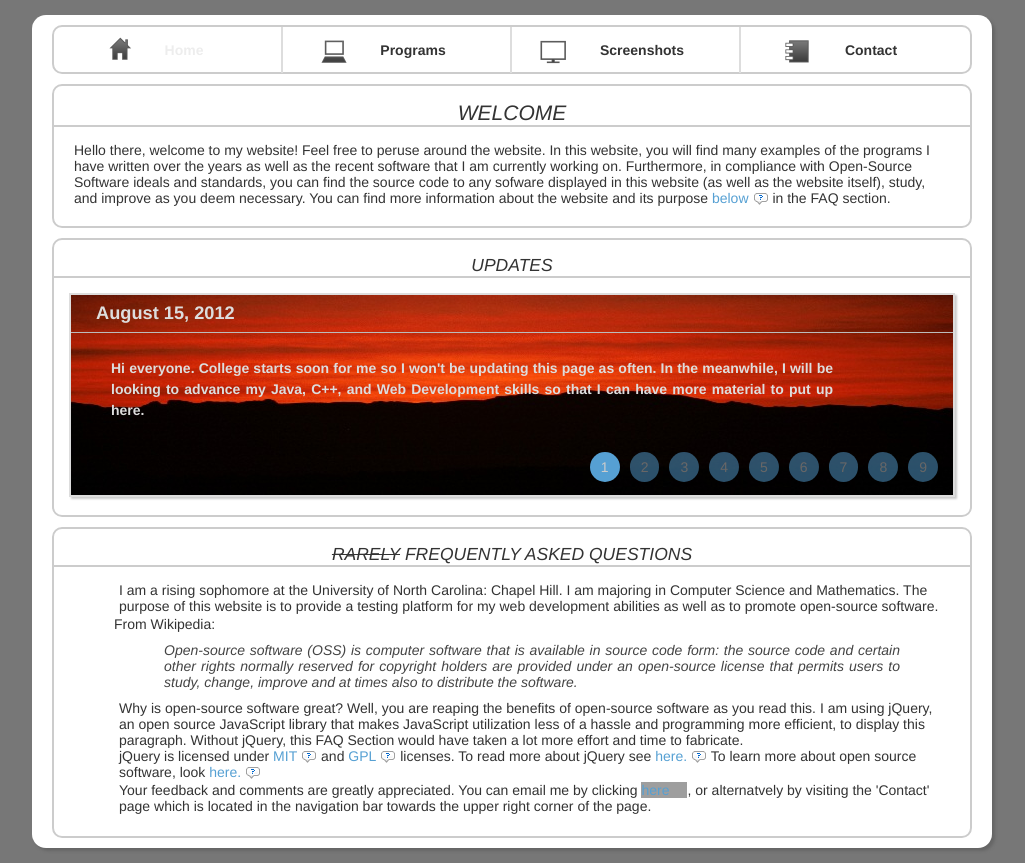
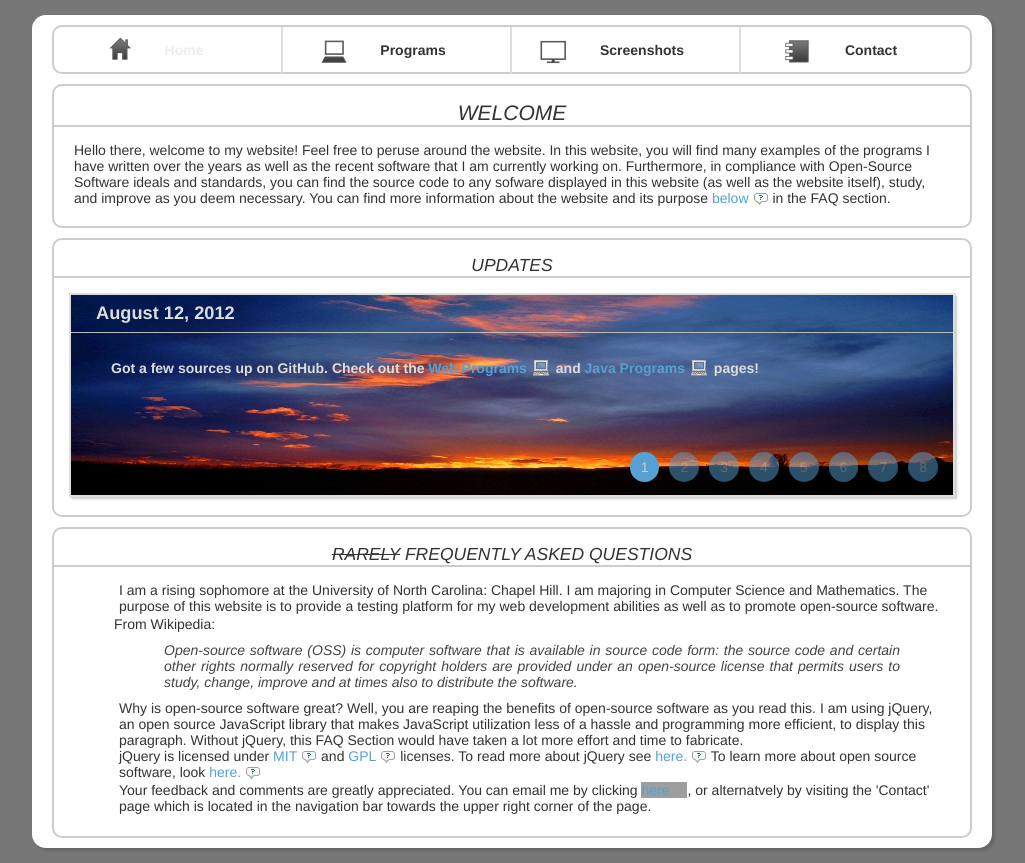
Before and after one commit to cbaykal/Web-Programs, a PHP site: page /index.php in a window 1280 px wide. Shown: the whole page, without its empty margins (128-1153 px from the left). Run offline with PHP 8.4, Linux system fonts and the light colour scheme; grey boxes are pictures that could not be loaded.

Commit message:
updated updates

```diff
--- a/index.php
+++ b/index.php
@@ -48,7 +48,6 @@
 						<li><a href="#update6">6</a></li>
 						<li><a href="#update7">7</a></li>
 						<li><a href="#update8">8</a></li>
-						<li><a href="#update9">9</a></li>
 					</ul>
 					<!-- End Tab Links-->
 					<!-- Begin Update 1-->
@@ -140,17 +139,6 @@
 						</div>
 					</div>
 					<!-- End Update 8-->
-					<!-- Begin Update 9-->
-					<div id="update9" class="update">
-					<h3>August 15, 2012</h3>
-						<div class="message">
-							<p>
-								Hi everyone. College starts soon for me so I won't be updating this page as often. In the meanwhile, I will be looking to advance my Java,
-								C++, and Web Development skills so that I can have more material to put up here.
-							</p>
-						</div>
-					</div>
-					<!-- End Update 9-->
 				</div>
 				<!-- End Updates Box -->
 			</div>
--- a/js/screenshots.js
+++ b/js/screenshots.js
@@ -24,7 +24,7 @@
         $imgArrowRight = $("img#imgArrowRight"),
         $imgArrowLeft = $("img#imgArrowLeft"),
         initLeftPos = parseInt($("img#arrowLeft").outerWidth(true), 10),
-        imgWidth = $listItems.first().outerWidth(true); // width of padding, border, and margin
+        imgWidth = 206, // width of padding, border, and margin
         range = imgWidth * (numPics - THUMBNAILS_DISPLAYED); // needed to scroll back to the beginning/end
 
 
--- a/programs/java/java.php
+++ b/programs/java/java.php
@@ -22,8 +22,8 @@
 				<!-- Begin Tabs -->
 				<div id="tabs">
 					<ul id="tabLinks">
-						<li><a href="#panel1">Dog Chase</a></li>
-						<li><a href="#panel2">Alient Hunt</a></li>
+						<li><a href="#panel1">Alient Hunt</a></li>
+						<li><a href="#panel2">Dog Chase</a></li>
 						<li><a href="#panel3">Sushi Game</a></li>
 					</ul>
 					<!-- Begin Panels -->
```
